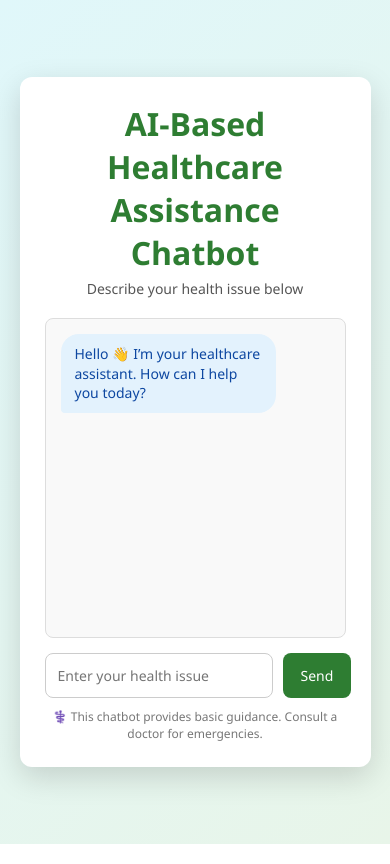
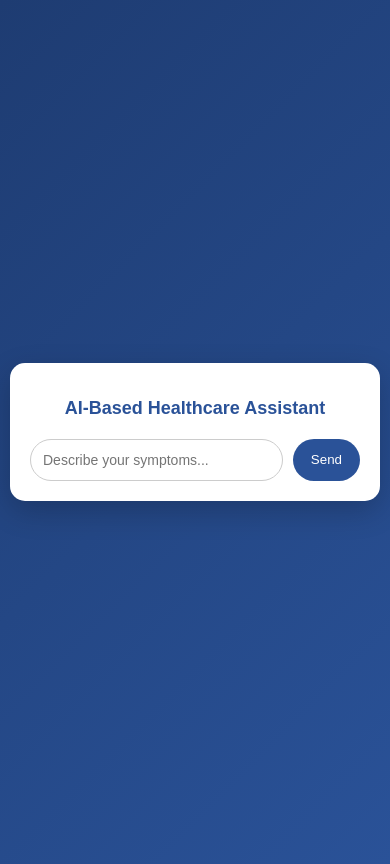
Before and after one commit to rema-tlau/Dr-Kunia, a Flask app: page / in a window 390 px wide. Run offline with Flask 3, Linux system fonts and the light colour scheme.

Commit message:
improve NLP matching and make UI mobile responsive

```diff
--- a/healthcare_chatbot.py
+++ b/healthcare_chatbot.py
@@ -1,3 +1,4 @@
+import re
 intents = {
     # Basic conversation
     "greeting": ["hello", "hey", "good morning","hi", "good evening"],
@@ -106,33 +107,60 @@ responses = {
 
     "default": "Sorry, I couldn't understand. Please consult a medical professional."
 }
+# --------------------
+# TEXT NORMALIZATION
+# --------------------
 def normalize(text):
+    text = text.lower()
+
     replacements = {
         "paining": "pain",
-        "hurting": "pain",
-        "hurt": "pain",
-        "aching": "pain",
-        "ache": "pain"
+        "aching": "ache",
+        "hurting": "hurt",
+        "hurts": "hurt",
+        "painful": "pain"
     }
+
     for k, v in replacements.items():
         text = text.replace(k, v)
+
+    # remove special characters
+    text = re.sub(r"[^a-zA-Z\s]", "", text)
     return text
 
+# --------------------
+# INTENT PREDICTION
+# --------------------
 def predict_intent(user_input):
-    user_input = normalize(user_input.lower())
+    user_input = normalize(user_input)
     words = user_input.split()
 
+    best_match = None
+    max_score = 0
+
     for intent, keywords in intents.items():
+        score = 0
         for keyword in keywords:
             keyword_words = keyword.split()
 
+            # Full phrase match
+            if keyword in user_input:
+                score += 3
 
-            if all(word in words for word in keyword_words):
-                return intent
+            # Partial word match
+            for w in keyword_words:
+                if w in words:
+                    score += 1
 
-    return "default"
+        if score > max_score:
+            max_score = score
+            best_match = intent
 
+    return best_match if best_match else "default"
 
+# --------------------
+# CHATBOT RESPONSE
+# --------------------
 def chatbot_response(user_input):
     intent = predict_intent(user_input)
     return responses.get(intent, responses["default"])
--- a/static/style.css
+++ b/static/style.css
@@ -1,131 +1,82 @@
-/* Reset */
-* {
+body {
+    font-family: Arial, sans-serif;
+    background: linear-gradient(135deg, #1e3c72, #2a5298);
+    min-height: 100vh;
     margin: 0;
-    padding: 0;
-    box-sizing: border-box;
-    font-family: "Segoe UI", Tahoma, Geneva, Verdana, sans-serif;
+    padding: 20px;
+    display: flex;
+    justify-content: center;
+    align-items: center;
 }
 
-/* Page background */
-body {
-    background: linear-gradient(135deg, #e0f7fa, #e8f5e9);
-    min-height: 100vh;
-    display: flex;
-    align-items: center;
-    justify-content: center;
+.container {
+    background: #ffffff;
+    width: 100%;
+    max-width: 500px;
+    border-radius: 15px;
+    padding: 20px;
+    box-shadow: 0 10px 30px rgba(0,0,0,0.2);
 }
 
-/* Main container */
-.container {
-    background: #ffffff;
-    width: 90%;
-    max-width: 650px;
-    border-radius: 12px;
-    box-shadow: 0 10px 30px rgba(0, 0, 0, 0.15);
-    padding: 25px;
-}
-
-/* Title */
-h1 {
+h2 {
     text-align: center;
-    color: #2e7d32;
-    margin-bottom: 5px;
-}
-
-.subtitle {
-    text-align: center;
-    color: #555;
-    font-size: 14px;
+    color: #2a5298;
     margin-bottom: 20px;
 }
 
-/* Chat box */
-.chat-box {
-    height: 320px;
-    overflow-y: auto;
-    padding: 15px;
-    border-radius: 8px;
-    background: #f9f9f9;
-    border: 1px solid #ddd;
-    margin-bottom: 15px;
-}
-
-/* Message base */
-.message {
-    max-width: 80%;
-    padding: 10px 14px;
-    margin-bottom: 10px;
-    border-radius: 18px;
-    line-height: 1.4;
-    font-size: 14px;
-}
-
-/* User message */
-.user {
-    background: #4caf50;
-    color: #ffffff;
-    margin-left: auto;
-    border-bottom-right-radius: 4px;
-}
-
-/* Bot message */
-.bot {
-    background: #e3f2fd;
-    color: #0d47a1;
-    margin-right: auto;
-    border-bottom-left-radius: 4px;
-}
-
-/* Input area */
-.form {
+form {
     display: flex;
     gap: 10px;
 }
 
-/* Text input */
 input[type="text"] {
     flex: 1;
     padding: 12px;
-    border-radius: 8px;
+    border-radius: 25px;
     border: 1px solid #ccc;
-    font-size: 14px;
+    font-size: 16px;
 }
 
-input[type="text"]:focus {
-    outline: none;
-    border-color: #4caf50;
-}
-
-/* Send button */
 button {
-    background: #2e7d32;
+    background: #2a5298;
     color: white;
     border: none;
-    border-radius: 8px;
     padding: 12px 18px;
-    font-size: 14px;
+    border-radius: 25px;
     cursor: pointer;
-    transition: background 0.3s ease;
 }
 
 button:hover {
-    background: #1b5e20;
+    background: #1e3c72;
 }
 
-/* Footer text */
-.footer {
-    text-align: center;
-    margin-top: 10px;
-    font-size: 12px;
-    color: #777;
+.chat {
+    margin-top: 20px;
 }
 
-/* Scrollbar styling */
-.chat-box::-webkit-scrollbar {
-    width: 6px;
+.user-msg {
+    background: #e3f2fd;
+    padding: 12px;
+    border-radius: 15px;
+    margin-bottom: 10px;
 }
 
-.chat-box::-webkit-scrollbar-thumb {
-    background: #c8e6c9;
-    border-radius: 10px;
+.bot-msg {
+    background: #f1f1f1;
+    padding: 12px;
+    border-radius: 15px;
 }
+
+@media (max-width: 480px) {
+    body {
+        padding: 10px;
+    }
+
+    h2 {
+        font-size: 18px;
+    }
+
+    input[type="text"] {
+        font-size: 14px;
+    }
+}
--- a/templates/index.html
+++ b/templates/index.html
@@ -6,35 +6,23 @@
     <link rel="stylesheet" href="{{ url_for('static', filename='style.css') }}">
 </head>
 <body>
+    <div class="container">
+    <h2>AI-Based Healthcare Assistant</h2>
 
-<div class="container">
-    <h1>AI-Based Healthcare Assistance Chatbot</h1>
-    <p class="subtitle">Describe your health issue below</p>
-
-    <div class="chat-box">
-        {% if user_input %}
-            <div class="message user">
-                {{ user_input }}
-            </div>
-
-            <div class="message bot">
-                {{ bot_reply }}
-            </div>
-        {% else %}
-            <div class="message bot">
-                Hello 👋 I’m your healthcare assistant. How can I help you today?
-            </div>
-        {% endif %}
-    </div>
-
-    <form class="form" method="post">
-        <input type="text" name="message" placeholder="Enter your health issue" required>
+    <form method="post">
+        <input type="text" name="message" placeholder="Describe your symptoms..." required>
         <button type="submit">Send</button>
     </form>
 
-    <div class="footer">
+    {% if user_input %}
+    <div class="chat">
+        <div class="user-msg"><b>You:</b> {{ user_input }}</div>
+        <div class="bot-msg"><b>Dr. Kunia:</b> {{ bot_reply }}</div>
+        <div class="footer">
         ⚕️ This chatbot provides basic guidance. Consult a doctor for emergencies.
     </div>
+    </div>
+    {% endif %}
 </div>
 
 </body>
```
